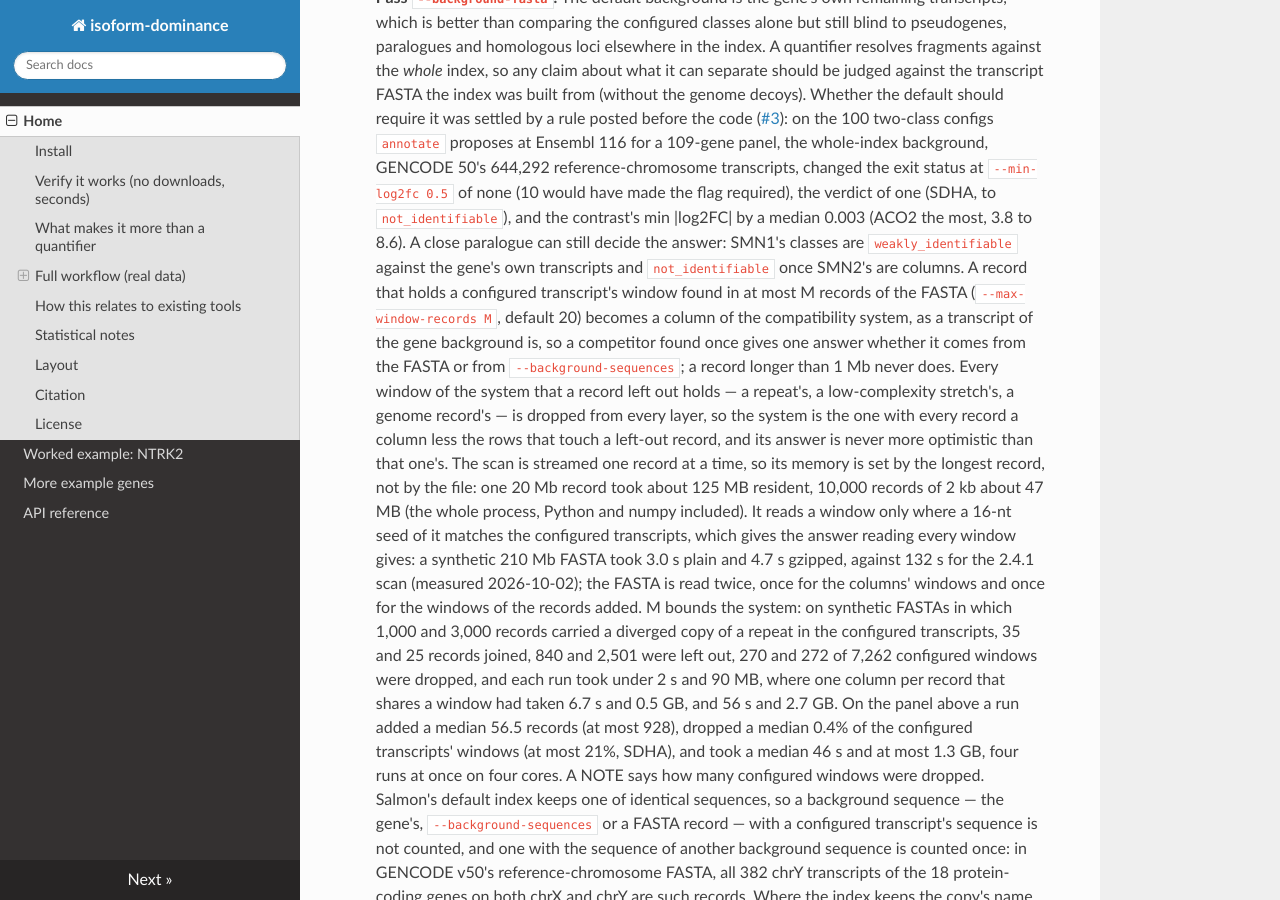
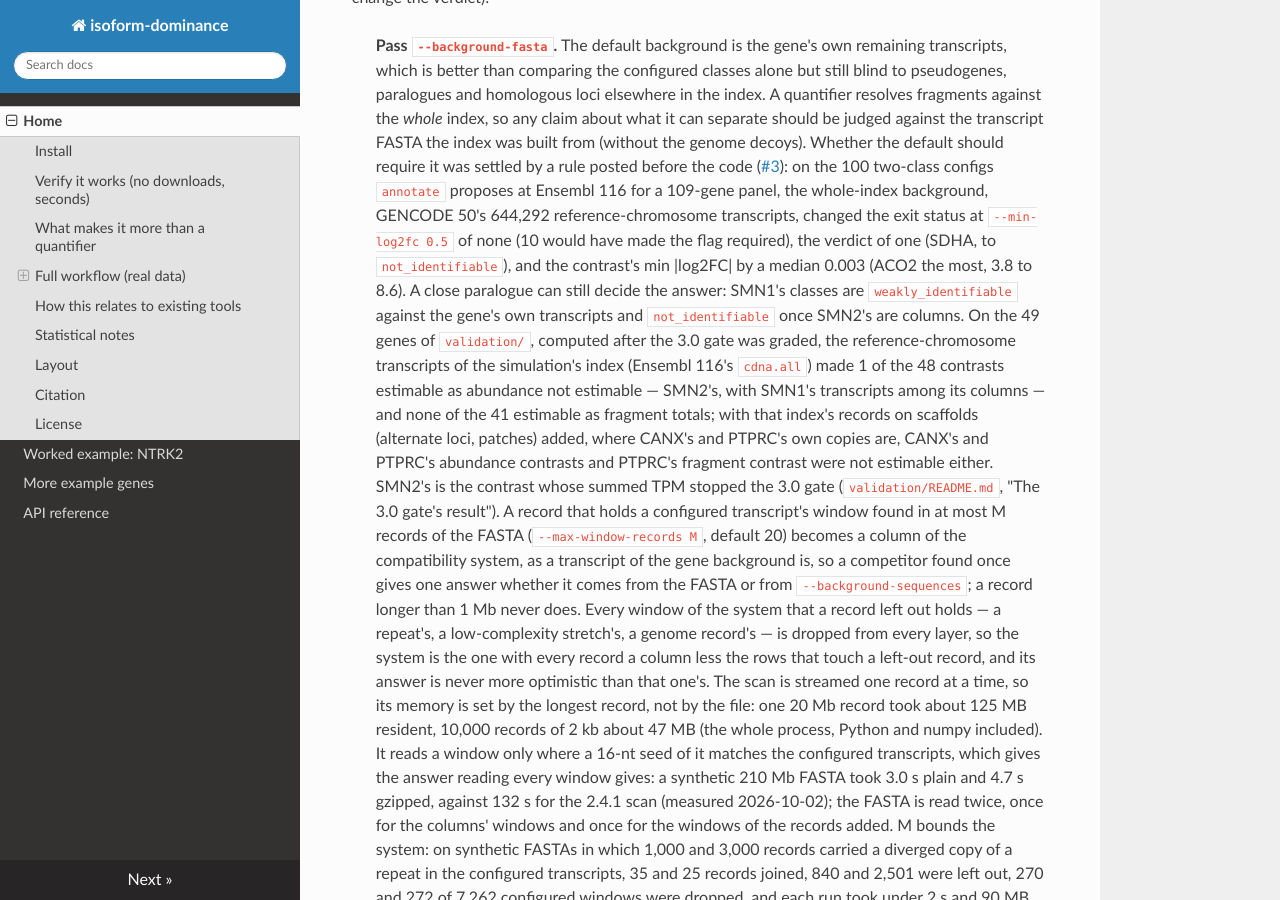
Before and after one commit to charliekim97/isoform-dominance-pipeline, an MkDocs documentation site: the page built from docs/index.md, in a window 1280 px wide and 900 px high, scrolled down 5275 px. Built offline with MkDocs 1.6.1, drawn with Linux system fonts in a browser that asks for light colours; nearby versions of some CDN libraries; some of the changed text lies outside the part shown.

Commit message:
docs: the whole-index answer for the simulation's own index, in the README
The "Pass --background-fasta" box says, computed after the 3.0 gate was graded, what the
reference-chromosome transcripts of the simulation's index (Ensembl 116's cdna.all) do to
the 49 genes' contrasts -- SMN2's abundance contrast not estimable, SMN1's transcripts among
its columns -- and what its records on scaffolds add (CANX's, PTPRC's), and, in a sentence
of its own, that SMN2's is the contrast whose summed TPM stopped the gate. "Two estimands"
counts the panel's abundance-only contrasts against each background. The figures are quoted
from validation/summary.json.

```diff
--- a/docs/index.md
+++ b/docs/index.md
@@ -185,10 +185,13 @@ least a window long, the classes by last exon, is such a case; with the classes
 the cross instead (first exon 1 with last exon 1 and first exon 2 with last exon 2, against the
 other two), neither estimand is estimable. On the 49-gene panel of `validation/` the contrast
 is estimable as abundance only for 7 genes (CANX, GNAS, NTRK2, NTRK3, SMN2, TNFRSF1B, VEGFA),
-and as fragment totals only for none. The converse can occur where windows are dropped (a case
-in `tests/test_estimands.py`). Both are reported: the line under the contrast gives the other
-estimand, the human report says on stderr where the two part, and `--json` holds both under
-`estimands`, with `decision_estimand`. `--estimand` picks the one that decides the figures of
+and as fragment totals only for none. That is judged with each gene's own transcripts as the
+background; against the reference-chromosome transcripts of the simulation's index it is 6
+(SMN2's is not), and with that index's records on scaffolds added, 5 (nor is CANX's). The
+converse can occur where windows are dropped (a case in `tests/test_estimands.py`). Both are
+reported: the line under the contrast gives the other estimand, the human report says on
+stderr where the two part, and `--json` holds both under `estimands`, with
+`decision_estimand`. `--estimand` picks the one that decides the figures of
 the class and contrast lines, `EFFECT SIZE`, `VERDICT` and the exit status: `fragment` unless
 asked, so a run means what it meant in 2.8.0, and `--estimand abundance` asks the question
 `extract` and `stats` answer. Whether the abundance estimand is estimable is decided exactly in
@@ -237,7 +240,14 @@ them on depth and TPM, the `min |log2FC|` figures also on the number of donors,
 > verdict of one (SDHA, to `not_identifiable`), and the contrast's min |log2FC| by a median
 > 0.003 (ACO2 the most, 3.8 to 8.6). A close paralogue can still decide the answer: SMN1's
 > classes are `weakly_identifiable` against the gene's own transcripts and
-> `not_identifiable` once SMN2's are columns. A record that holds a configured transcript's window found
+> `not_identifiable` once SMN2's are columns. On the 49 genes of `validation/`, computed after
+> the 3.0 gate was graded, the reference-chromosome transcripts of the simulation's index
+> (Ensembl 116's `cdna.all`) made 1 of the 48 contrasts estimable as abundance not estimable —
+> SMN2's, with SMN1's transcripts among its columns — and none of the 41 estimable as fragment
+> totals; with that index's records on scaffolds (alternate loci, patches) added, where CANX's
+> and PTPRC's own copies are, CANX's and PTPRC's abundance contrasts and PTPRC's fragment
+> contrast were not estimable either. SMN2's is the contrast whose summed TPM stopped the 3.0
+> gate (`validation/README.md`, "The 3.0 gate's result"). A record that holds a configured transcript's window found
 > in at most M records of the FASTA (`--max-window-records M`, default 20) becomes a column
 > of the compatibility system, as a transcript of the gene background is, so a competitor
 > found once gives one answer whether it comes from the FASTA or from
```
Also changed, not shown: CHANGELOG.md (+6 -0 lines), README.md (+15 -5 lines), validation/README.md (+1 -1 lines), 1 other file.
